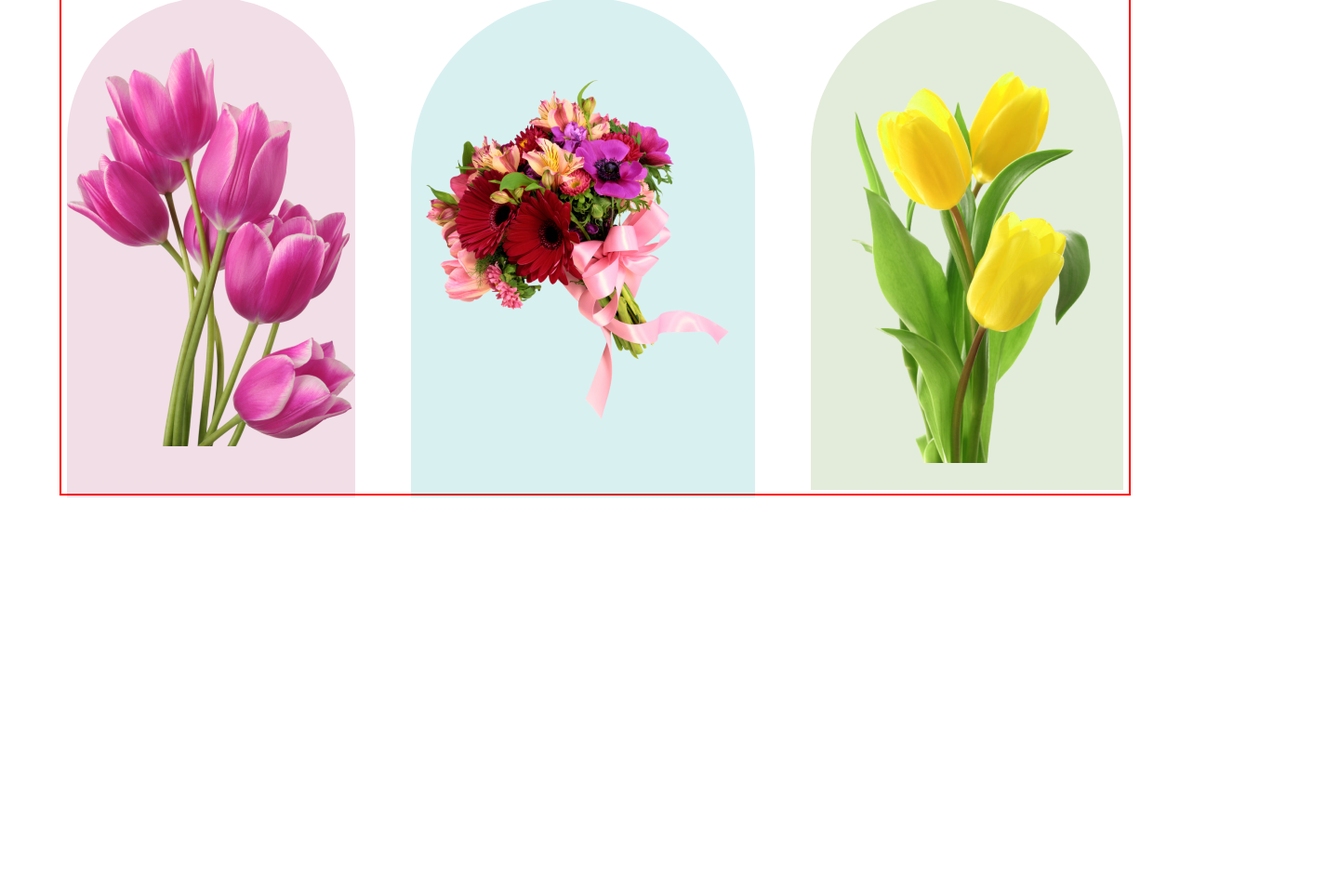
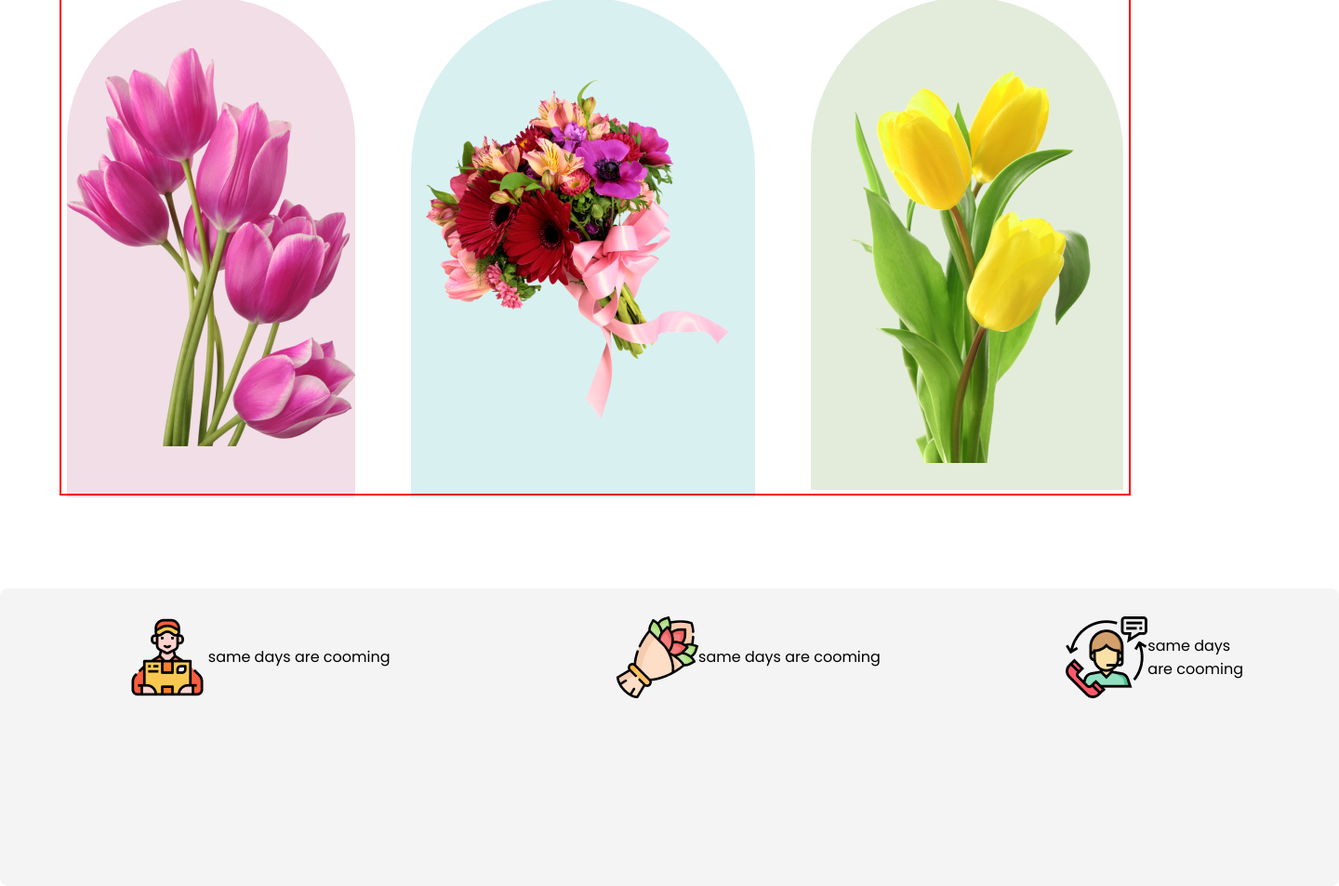
Before and after one commit to ArafatSani10/flower-git-repo, a plain HTML site: page index.html in a window 1280 px wide. Shown: the part 907-1860 px from the top of the page at 93% size, 1440 px wide, since content can reach past the window. Before the commit the page ends 1442 px from the top, so only its background shows below. Drawn offline with Linux system fonts and the light colour scheme.

Commit message:
three images almost done.!

```diff
--- a/index.html
+++ b/index.html
@@ -50,6 +50,37 @@
                 </div>
             </div>
         </section>
+
+          <!-- three image start here -->
+
+        <section class="three-image-container">
+      <div class="images">
+                <div class="one-img">
+                    <img src="flower-shop-conceptual-b10/images/Group 57.png" alt="">
+                    <div class="heading">
+                        same days are cooming
+                    </div>
+
+                </div>
+                <div class="two-img">
+                    <img src="flower-shop-conceptual-b10/images/Group 58.png" alt="">
+                    <div class="heading">
+                        same days are cooming
+                    </div>
+                </div>
+
+                <div class="three-img">
+                    <img src="flower-shop-conceptual-b10/images/Group 59.png" alt="">
+                    <div class="heading">
+                        same days are cooming
+                    </div>
+                </div>
+            </div>
+
+        </section>
+
+
+
     </main>
     <footer></footer>
 </body>
--- a/style.css
+++ b/style.css
@@ -96,6 +96,7 @@ font-family: Lato;
 font-size: 18px;
 font-weight: 400;
 margin-top: 20px;
+
 }
 
 .featured-images{
@@ -103,6 +104,7 @@ margin-top: 20px;
     gap: 60px ;
     width: 99%;
     margin: 0 auto;
+
 
 
 }
@@ -115,6 +117,7 @@ display: flex;
 justify-content: center;
 flex-direction: column;
 align-items: center;
+
 border-radius: 300px 300px 0px 0px;
 
 background: rgba(167, 33, 98, 0.15);
@@ -147,3 +150,63 @@ background: rgba(5, 151, 160, 0.15);
 background: rgba(71, 125, 17, 0.15);
 
 }
+
+
+/* three image start here */
+
+.three-image-container{
+    width: 1440px;
+height: 320px;
+border-radius: 8px;
+
+background: rgba(39, 39, 39, 0.05);
+  margin: 0 auto;
+  margin-top: 100px;
+}
+
+.images{
+    display: flex;
+    align-items: center;
+    justify-content: space-around;
+
+
+}
+.heading{
+    display: flex;
+    justify-content: space-around;
+    flex-direction: column;
+    align-content: center;
+}
+
+.one-img{
+    width: 372px;
+height: 147px;
+display: flex;
+justify-content: center;
+align-items: center;
+
+}
+
+.two-img{
+    width: 316px;
+height: 147px;
+display: flex;
+justify-content: center;
+align-items: center;
+
+}
+
+.three-img{
+    width: 202px;
+height: 147px;
+display: flex;
+justify-content: center;
+align-items: center;
+
+}
+.title-image-container{
+    display: flex;
+    justify-content: center;
+    flex-direction: column;
+    align-items: center;
+}
```
